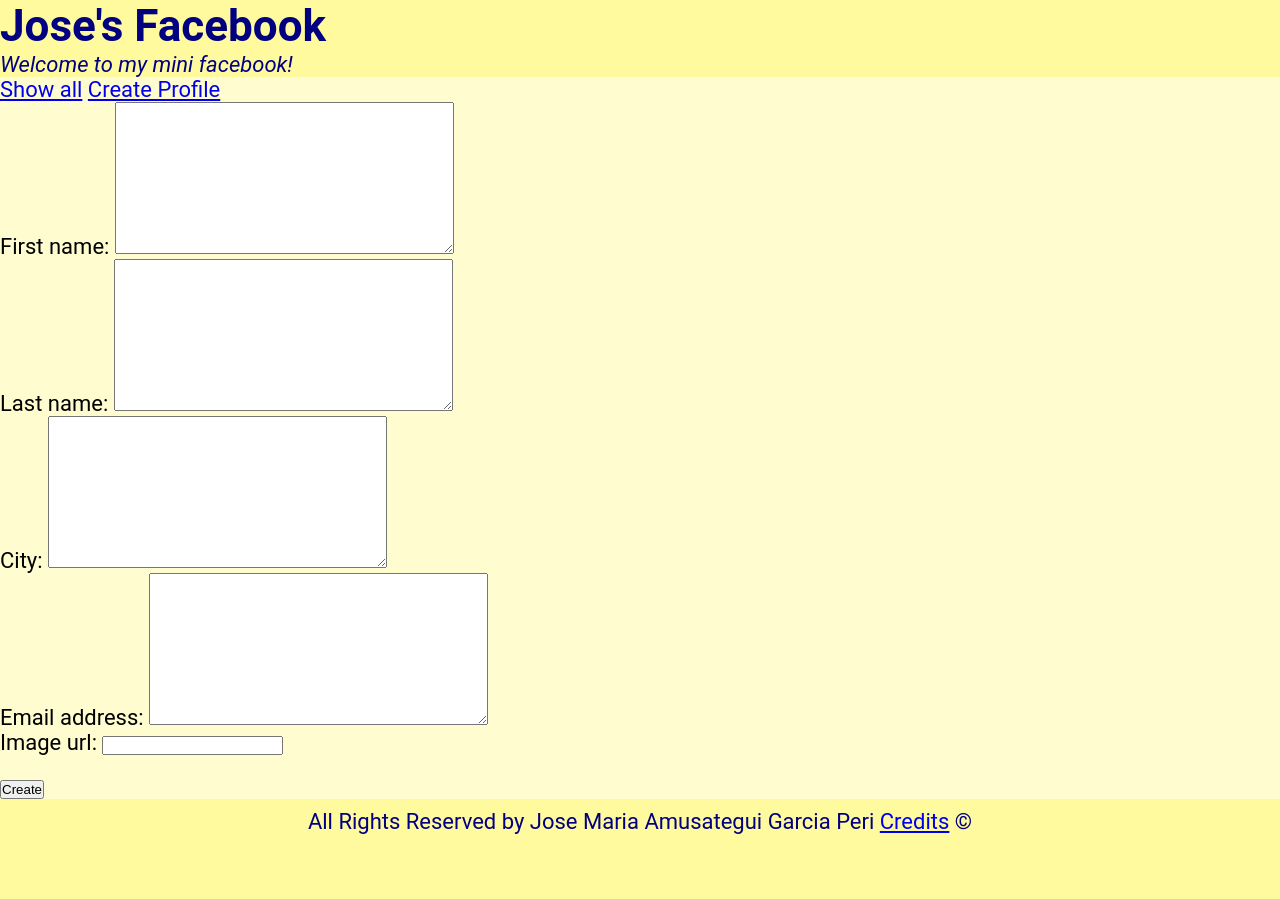
After one commit to jmamusBU/cs412, a Django app: page /mini_fb/create_profile in a window 1280 px wide. The commit adds this page. Run offline with Django 5.2, Linux system fonts and the light colour scheme.

Commit message:
up to and including mini_fb Task 3

```diff
--- /dev/null
+++ b/mini_fb/forms.py
@@ -0,0 +1,8 @@
+from django import forms
+from .models import Profile, StatusMessage
+
+class CreateProfileForm(forms.ModelForm):
+    '''Form to create a Profile.'''
+    class Meta:
+        model = Profile
+        fields = ['first_name', 'last_name', 'city', 'email_address', 'image_url']
--- a/mini_fb/models.py
+++ b/mini_fb/models.py
@@ -3,6 +3,7 @@
 # Description: Defines the models for the mini_fb app
 
 from django.db import models
+from django.urls import reverse
 
 
 class Profile(models.Model):
@@ -24,6 +25,10 @@ class Profile(models.Model):
         messages = StatusMessage.objects.filter(profile=self)
         return messages
 
+    def get_absolute_url(self):
+        return reverse("show_profile", kwargs={"pk": self.pk})
+
+
 class StatusMessage(models.Model):
     '''Store a status message for each Profile.'''
 
--- a/mini_fb/templates/mini_fb/base.html
+++ b/mini_fb/templates/mini_fb/base.html
@@ -17,6 +17,7 @@ Description: base template for mini_fb app, providing a header, nav, and footer
         </header>
         <nav>
             <a href="{% url 'show_all_profiles' %}">Show all</a>
+            <a href="{% url 'create_profile' %}">Create Profile</a>
         </nav>
         {% block content %}
         {% endblock %}
--- /dev/null
+++ b/mini_fb/templates/mini_fb/create_profile_form.html
@@ -0,0 +1,12 @@
+{% extends 'mini_fb/base.html' %}
+
+{% block content %}
+<form method="POST">
+    {% csrf_token %}
+
+    {{ form.as_p }}
+    <br>
+    <button type="submit">Create</button>
+</form>
+
+{% endblock %}
--- a/mini_fb/urls.py
+++ b/mini_fb/urls.py
@@ -4,10 +4,11 @@
 
 from django.urls import path
 from django.conf import settings
-from .views import ShowAllProfilesView, ShowProfilePageView
+from .views import ShowAllProfilesView, ShowProfilePageView, CreateProfileView
 
 # all of the URLs that are part of this app
 urlpatterns = [
     path(r'', ShowAllProfilesView.as_view(), name='show_all_profiles'),
     path(r'profile/<int:pk>', ShowProfilePageView.as_view(), name="show_profile"),
+    path(r'create_profile', CreateProfileView.as_view(), name="create_profile"),
 ]
--- a/mini_fb/views.py
+++ b/mini_fb/views.py
@@ -2,8 +2,9 @@
 # Author: Jose Maria Amusategui Garcia Peri (jmamus@bu.edu) 04/10/2024
 # Description: Define the views for the mini_fb app
 from django.shortcuts import render
-from django.views.generic import ListView, DetailView
+from django.views.generic import ListView, DetailView, CreateView
 from .models import *
+from .forms import CreateProfileForm
 # Create your views here.
 
 class ShowAllProfilesView(ListView):
@@ -17,3 +18,8 @@ class ShowProfilePageView(DetailView):
     model = Profile # the model to display
     template_name = 'mini_fb/show_profile.html'
     context_object_name = 'profile' # context variable to use in the template
+
+class CreateProfileView(CreateView):
+    '''Displays a page to create a profile'''
+    form_class = CreateProfileForm
+    template_name = 'mini_fb/create_profile_form.html'
```
Also changed, not shown: db.sqlite3.
